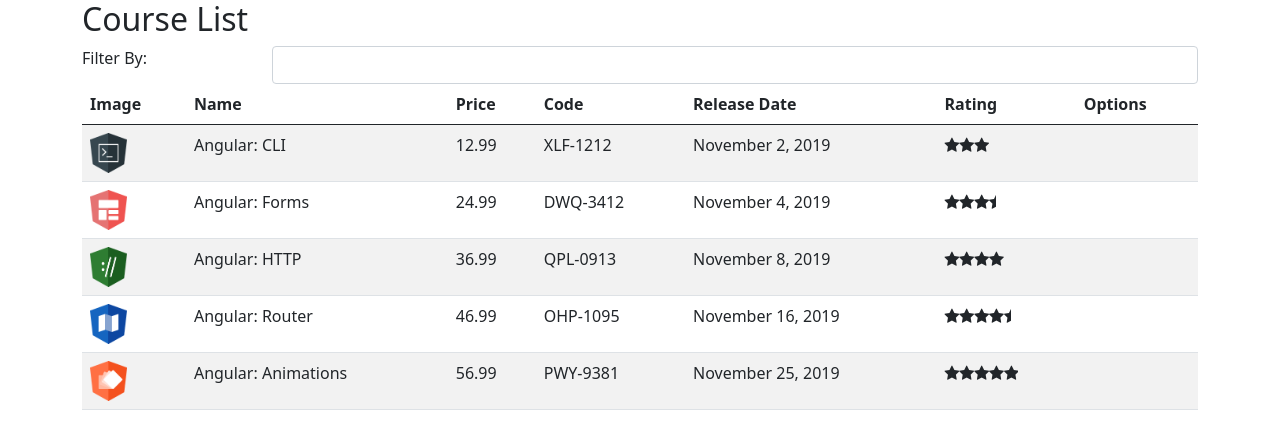
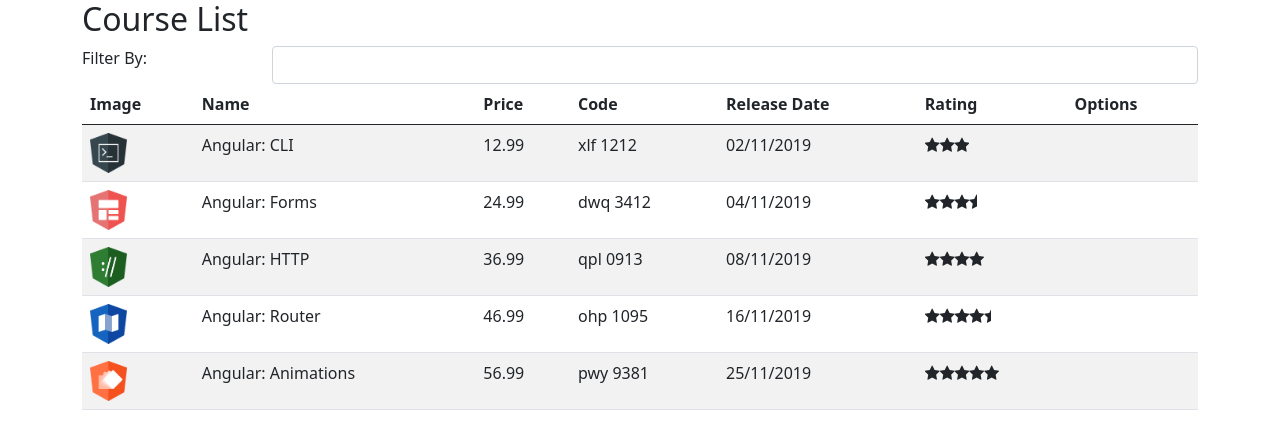
Before and after one commit to flipChandler/course-manager-app, an Angular app in the folder course-manager/: page / in a window 1280 px wide. Shown: the top 448 px of the page. Built offline with nearby package versions, Linux system fonts and the light colour scheme.

Commit message:
criacao de pipe customizavel

```diff
--- a/course-manager/src/app/app.module.ts
+++ b/course-manager/src/app/app.module.ts
@@ -1,3 +1,4 @@
+import { ReplacePipe } from './pipe/replace.pipe';
 import { StarComponent } from './star/star.component';
 import { CourseListComponent } from './courses/course-list.component';
 import { BrowserModule } from '@angular/platform-browser';
@@ -9,7 +10,8 @@
   declarations: [
     AppComponent,
     CourseListComponent,
-    StarComponent
+    StarComponent,
+    ReplacePipe
   ],
   imports: [
     BrowserModule,
--- a/course-manager/src/app/courses/course-list.component.html
+++ b/course-manager/src/app/courses/course-list.component.html
@@ -27,8 +27,8 @@
       <td><img [src]="course.imageUrl" height="40"></td>
       <td>{{ course.name }}</td>
       <td>{{ course.price }}</td>
-      <td>{{ course.code }}</td>
-      <td>{{ course.releaseDate }}</td>
+      <td>{{ course.code  | lowercase | replace: '-': ' '}}</td>
+      <td>{{ course.releaseDate | date: 'dd/MM/yyyy'}}</td>
       <td>
         <app-star [rating]="course.rating"></app-star>
       </td>
--- /dev/null
+++ b/course-manager/src/app/pipe/replace.pipe.ts
@@ -0,0 +1,12 @@
+import { Pipe, PipeTransform } from "@angular/core";
+
+// elegível para ser um pipe
+@Pipe({
+  name: 'replace'
+})
+export class ReplacePipe implements PipeTransform {
+  // pipe para substituir qualquer coisa
+  transform(value: string, char: string, valueToReplace: string) {
+    return value.replace(char, valueToReplace);
+  }
+}
--- a/course-manager/src/index.html
+++ b/course-manager/src/index.html
@@ -1,5 +1,5 @@
 <!doctype html>
-<html lang="en">
+<html lang="pt-BR">
 <head>
   <meta charset="utf-8">
   <title>CourseManager</title>
```
